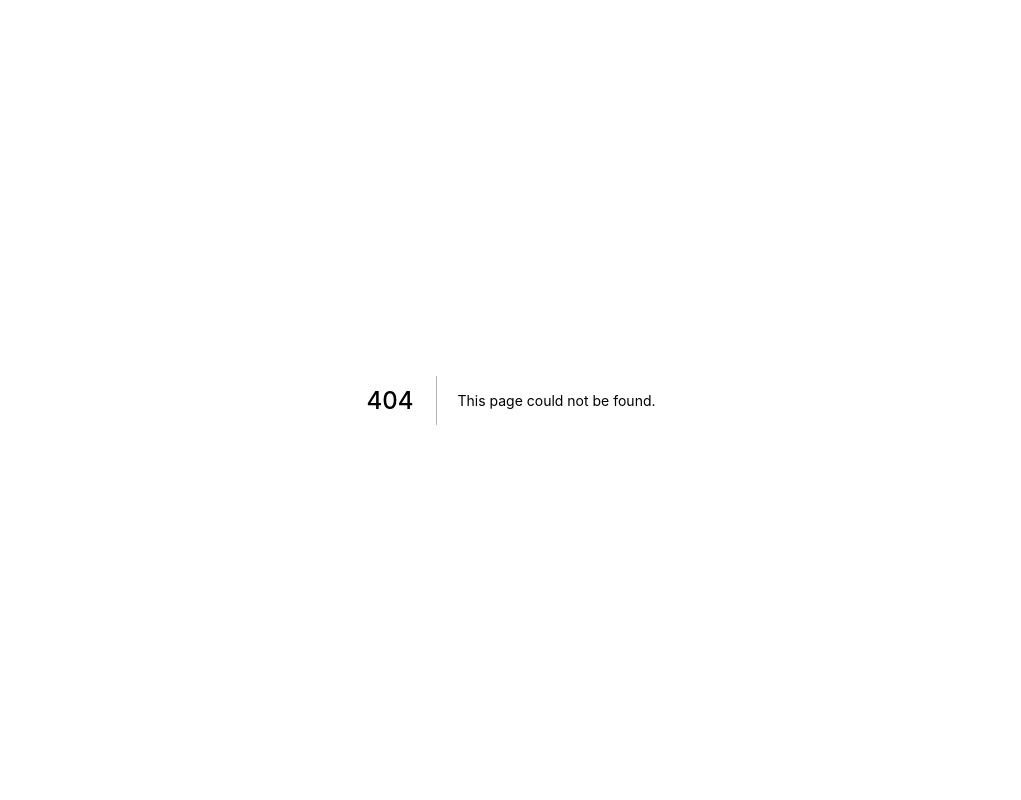
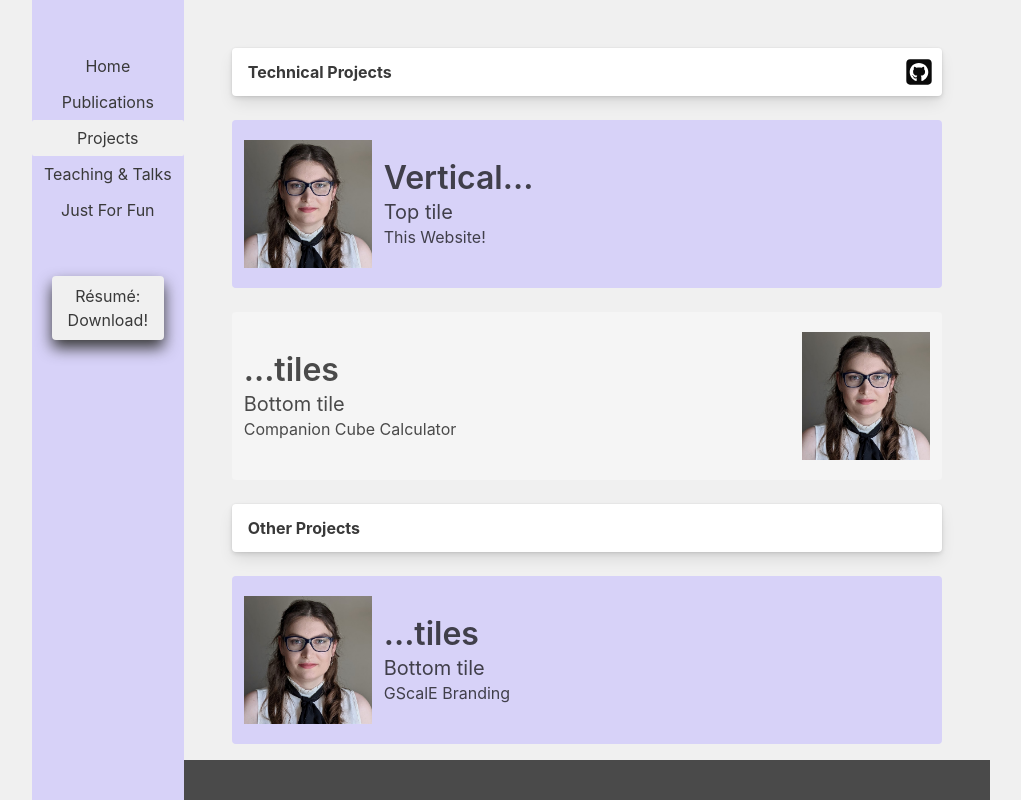
Before and after one commit to GenevaS/website, a Next.js app: page /projects in a window 1280 px wide. Before the commit this address had no page. Shown: the top 800 px of the page, without its empty margins (129-1150 px from the left). Built offline with nearby package versions, Linux system fonts and the light colour scheme; some icons are missing.

Commit message:
Split publications and projects into two pages

```diff
--- a/components/footer.js
+++ b/components/footer.js
@@ -33,7 +33,7 @@ const locationIcon = <FontAwesomeIcon icon={faLocationDot} alt="Location Dot Ico
 function Footer() {
 	return (
     <footer className='footer is-flex is-justify-content-center
-                       mt-6
+                       mt-4
                        has-text-grey-lighter has-background-grey-dark'>
       <div className='has-text-centered'>
         <p className='subtitle has-text-grey-lighter'>Contact Me</p>
--- a/components/navbar.js
+++ b/components/navbar.js
@@ -9,8 +9,11 @@ import Link from 'next/link'
 const home = "Home";
 const homeAddress = "/";
 
-const publications = "Projects & Publications";
+const publications = "Publications";
 const pubAddress = "/publications";
+
+const projects = "Projects"
+const projectAddress = "/projects";
 
 const teaching = "Teaching & Talks";
 const teachAddress = "/teaching";
@@ -54,6 +57,11 @@ function NavBar(  ) {
                     </Link>
                 </li>
                 <li>
+                    <Link href={projectAddress}>
+                        {IsActiveLink(projects, projectAddress)}
+                    </Link>
+                </li>
+                <li>
                     <Link href={teachAddress}>
                         {IsActiveLink(teaching, teachAddress)}
                     </Link>
--- /dev/null
+++ b/pages/projects.js
@@ -0,0 +1,110 @@
+import Head from 'next/head'
+
+import Layout, { siteTitle } from '../components/layout'
+import { FontAwesomeIcon } from '@fortawesome/react-fontawesome'
+import { faGithubSquare } from '@fortawesome/free-brands-svg-icons'
+
+const githubicon = <FontAwesomeIcon className='has-text-black' icon={faGithubSquare} transform='grow-13' alt="GitHub Icon"/>
+
+export default function Projects( ) {
+    return (
+      <Layout>
+        <Head>
+          <title>{siteTitle}</title>
+        </Head>
+
+        <section className='is-full-width pt-6'>
+          <div className='columns is-flex-direction-column px-6'>
+            <div className='column'>
+              <div className="card">
+                <header className="card-header">
+                  <h1 className="card-header-title">
+                    Technical Projects
+                  </h1>
+
+                  <div className="pt-3 pr-4" aria-label="Link to GitHub">
+                    <a className="" href="https://github.com/GenevaS">
+                       {githubicon}
+                    </a>
+                  </div>
+                </header>
+              </div>
+            </div>
+
+            <div className='column'>
+              <div className="tile is-ancestor">
+                <div className="tile is-vertical">
+                  <div className="tile">
+                    <div className="tile is-parent is-vertical">
+                      <article className="tile is-child notification is-primary px-3
+                                          is-flex is-flex-direction-row is-align-items-center">
+                        <figure className="image is-128x128 is-flex is-align-items-center">
+                            <img src="/images/smith_headshot.jpg" />
+                        </figure>
+
+                        <div className='is-flex-grow-1 is-width-70-percent pl-3'>
+                            <p className="title">Vertical...</p>
+                            <p className="subtitle">Top tile</p>
+                            This Website!
+                        </div>
+                      </article>
+
+                      <article className="tile is-child notification is-primary-light px-3
+                                          is-flex is-flex-direction-row is-align-items-center">
+                        <div className='is-flex-grow-1 is-width-70-percent pr-3'>
+                            <p className="title">...tiles</p>
+                            <p className="subtitle">Bottom tile</p>
+                            Companion Cube Calculator
+                        </div>
+
+                        <figure className="image is-128x128 is-flex is-align-items-center">
+                            <img src="/images/smith_headshot.jpg" />
+                        </figure>
+                      </article>
+
+                    </div>
+                  </div>
+                </div>
+              </div>
+            </div>
+
+            <div className='column'>
+              <div className="card">
+                <header className="card-header">
+                  <h1 className="card-header-title">
+                    Other Projects
+                  </h1>
+                </header>
+              </div>
+            </div>
+            <div className='column'>
+              <div className="tile is-ancestor">
+                <div className="tile is-vertical">
+                  <div className="tile">
+                    <div className="tile is-parent is-vertical">
+
+                      <article className="tile is-child notification is-primary px-3
+                                          is-flex is-flex-direction-row is-align-items-center">
+                        <figure className="image is-128x128 is-flex is-align-items-center">
+                            <img src="/images/smith_headshot.jpg" />
+                        </figure>
+
+                        <div className='is-flex-grow-1 is-width-70-percent pl-3'>
+                            <p className="title">...tiles</p>
+                            <p className="subtitle">Bottom tile</p>
+                            GScalE Branding
+                        </div>
+                      </article>
+
+                    </div>
+                  </div>
+                </div>
+              </div>
+            </div>
+
+
+          </div>
+        </section>
+      </Layout>
+    )
+}
--- a/styles/global.scss
+++ b/styles/global.scss
@@ -37,6 +37,10 @@ $button-background-color : $grey-lighter;
     width : 70%;
 }
 
+.is-full-width {
+    width : 100%;
+}
+
 .withstickyfoot {
     display: flex !important;
     flex-direction: column;
```
Also changed, not shown: pages/publications.js (+4 -30 lines).
